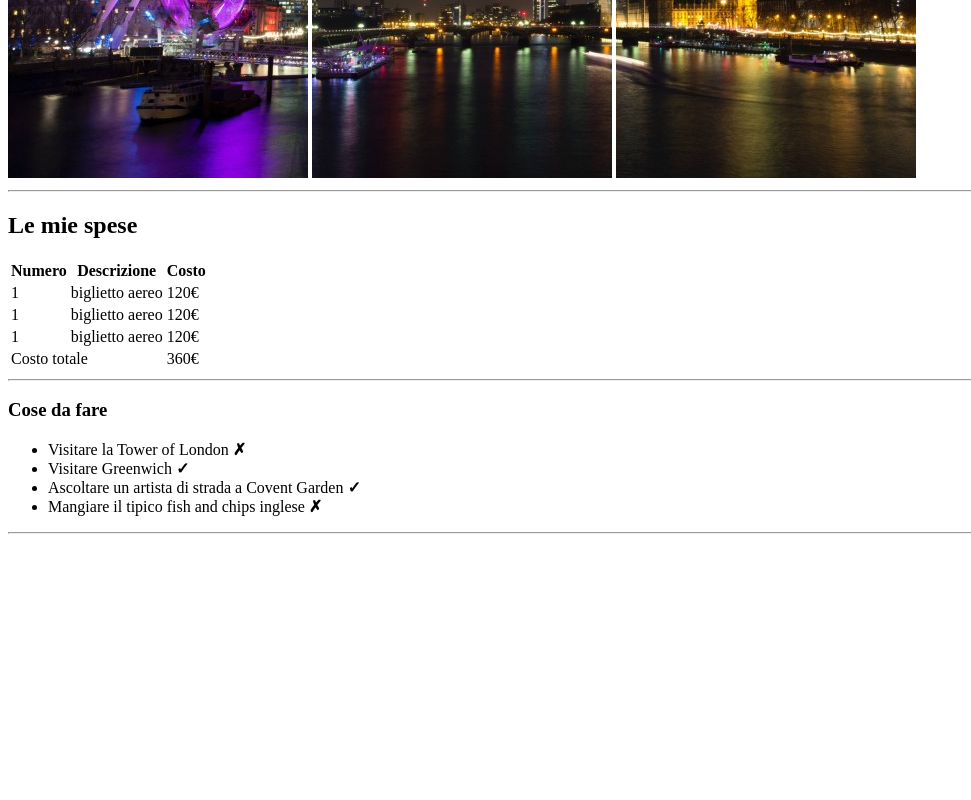
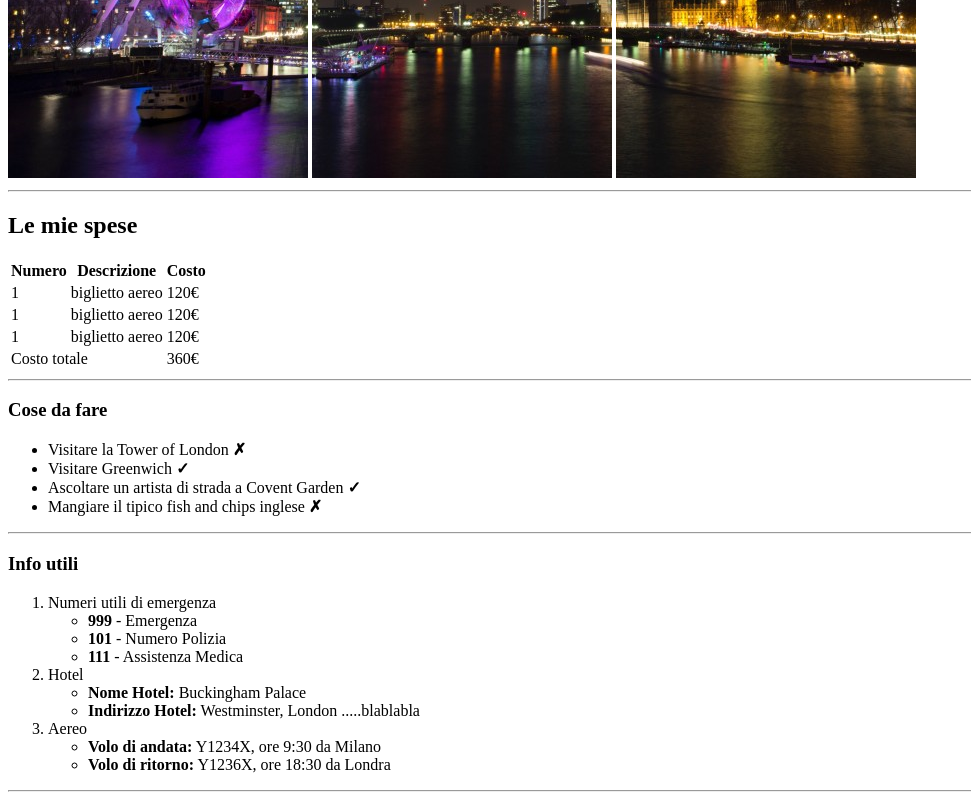
Before and after one commit to AlessiaOsman/git-flow-london, a plain HTML site: page index.html in a window 1280 px wide. Shown: the part 502-1302 px from the top of the page, without its empty margins (0-971 px from the left). Before the commit the page ends 1044 px from the top, so only its background shows below. Drawn offline with Linux system fonts and the light colour scheme.

Commit message:
added fourt section

```diff
--- a/index.html
+++ b/index.html
@@ -69,6 +69,32 @@
       </ul>
       <hr>
     </section>
+    <!--Informazioni utili per il viaggio-->
+    <section>
+        <h3> Info utili </h3>
+        <ol>
+            <li>Numeri utili di emergenza
+                <ul>
+                    <li><b>999</b> - Emergenza</li>
+                    <li><b>101</b> - Numero Polizia</li>
+                    <li><b>111</b> - Assistenza Medica</li>
+                </ul>
+            </li>
+            <li>Hotel
+                <ul>
+                    <li><b>Nome Hotel:</b> Buckingham Palace</li>
+                    <li><b>Indirizzo Hotel:</b> Westminster, London .....blablabla</li>
+                </ul>
+            </li>
+            <li>Aereo
+                <ul>
+                    <li><b>Volo di andata:</b> Y1234X, ore 9:30 da Milano</li>
+                    <li><b>Volo di ritorno:</b> Y1236X, ore 18:30 da Londra</li>
+                </ul>
+            </li>
+        </ol>
+        <hr>
+    </section>
 </body>
 
 </html>
```
